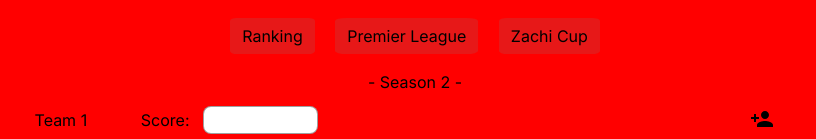
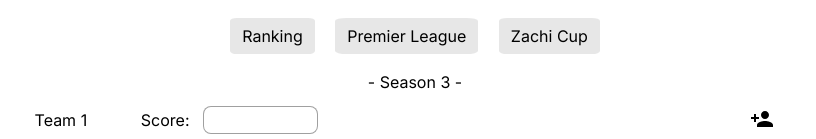
Before and after one commit to younis3/hoops-rank, a Next.js app: page /add-pl-score in a window 1280 px wide. Shown: the part 183-322 px from the top of the page, without its empty margins (225-1041 px from the left). Built offline with nearby package versions, Linux system fonts and the light colour scheme; no server answers; the database is empty.

Commit message:
added season 3

```diff
--- a/app/(routes)/(loggedIn)/home/page.tsx
+++ b/app/(routes)/(loggedIn)/home/page.tsx
@@ -27,7 +27,8 @@
             value={season}
             onChange={handleSelectChange}
           >
-            <option value="2">[Season 2] - [ 11/11/2023 - Present ]</option>
+            <option value="3">[Season 3] - [ 8/6/2024 - Present ]</option>
+            <option value="2">[Season 2] - [ 11/11/2023 - 18/5/2024 ]</option>
             <option value="1">[Season 1] - [ 29/7/2023 - 4/11/2023 ]</option>
           </select>
         </div>
--- a/app/context/season.tsx
+++ b/app/context/season.tsx
@@ -1,6 +1,6 @@
 "use client";
 
-const CURRENT_SEASON = 2;
+const CURRENT_SEASON = 3;
 
 import {
   Dispatch,
--- a/app/globals.css
+++ b/app/globals.css
@@ -24,5 +24,4 @@
   margin-right: auto;
   /* background-color: #1a1f1a; */
   /* background-image: linear-gradient(45deg, #f5fff5 0%, #c6c8d1 100%); */
-  background-color: red;
 }
```
